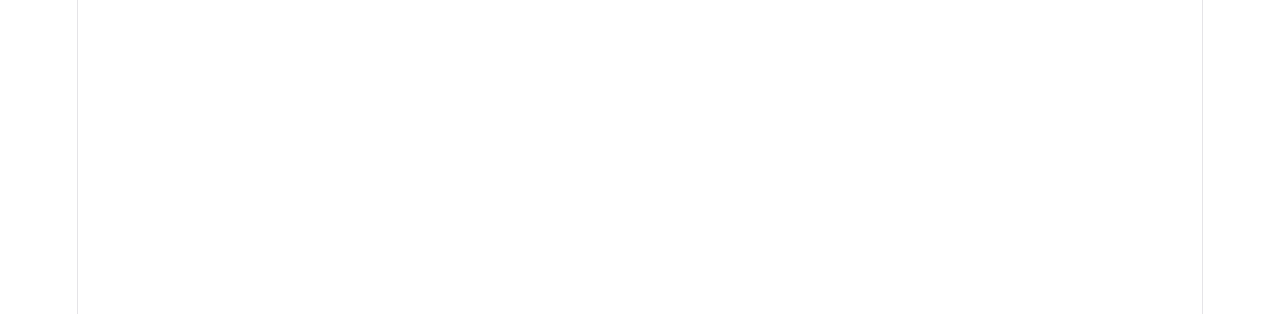
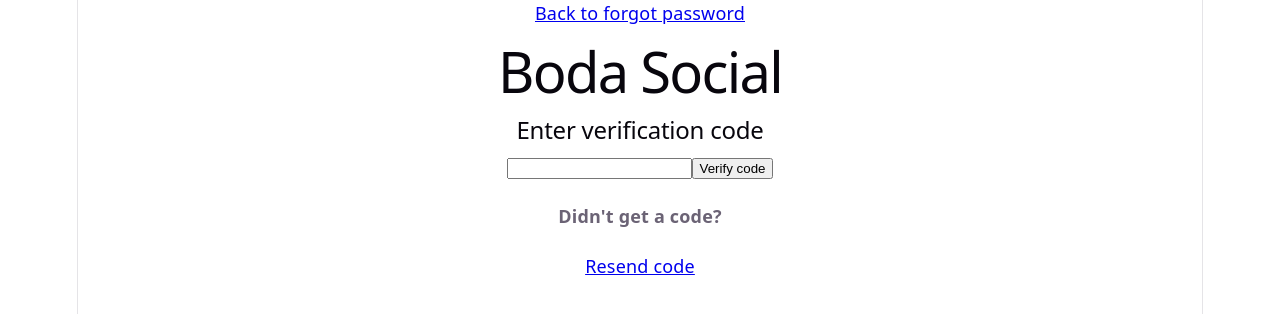
Before and after one commit to johnbogar/wedding-app, a React app in the folder frontend/: page /verify-code in a window 1280 px wide. Before the commit this address had no page. Shown: the top 314 px of the page. Built offline with nearby package versions, Linux system fonts and the light colour scheme; the HTML template or start-up script is replaced by a standard one.

Commit message:
Add verify code page and placeholder navigation

```diff
--- a/frontend/src/App.jsx
+++ b/frontend/src/App.jsx
@@ -2,6 +2,7 @@
 import Login from './pages/Login'
 import CreateAccount from './pages/CreateAccount'
 import ForgotPassword from './pages/ForgotPassword'
+import VerifyCode from './pages/VerifyCode'
 
 function App() {
   return (
@@ -10,6 +11,7 @@
         <Route path="/" element={<Login />} />
         <Route path="/create-account" element={<CreateAccount />} />
         <Route path="/forgot-password" element={<ForgotPassword />} />
+        <Route path="/verify-code" element={<VerifyCode />} />
       </Routes>
     </BrowserRouter>
   )
--- a/frontend/src/pages/ForgotPassword.jsx
+++ b/frontend/src/pages/ForgotPassword.jsx
@@ -14,6 +14,8 @@
                 </div>
                 <button type="submit">Get code</button>
             </form>
+            <label>Successful requests reroute here </label>
+            <Link to="/verify-code">Success</Link>
         </div>
     )
 }
--- /dev/null
+++ b/frontend/src/pages/VerifyCode.jsx
@@ -0,0 +1,19 @@
+import { Link } from 'react-router-dom'
+
+function VerifyCode() {
+    return (
+        <div>
+            <Link to="/forgot-password">Back to forgot password</Link>
+            <h1>Boda Social</h1>
+            <form>
+                <h2>Enter verification code</h2>
+                <input type="text" />
+                <button type="submit">Verify code</button>
+                <h4>Didn't get a code?</h4>
+                <Link to="/forgot-password">Resend code</Link>
+            </form>
+        </div>
+    )
+}
+
+export default VerifyCode
```
